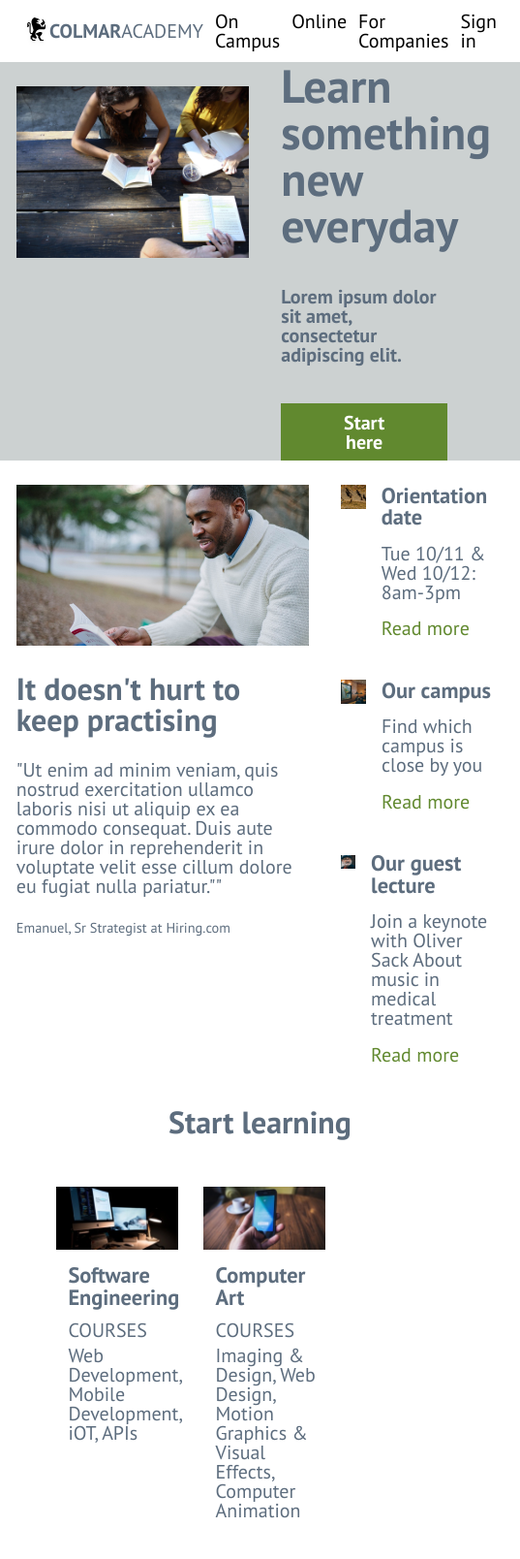
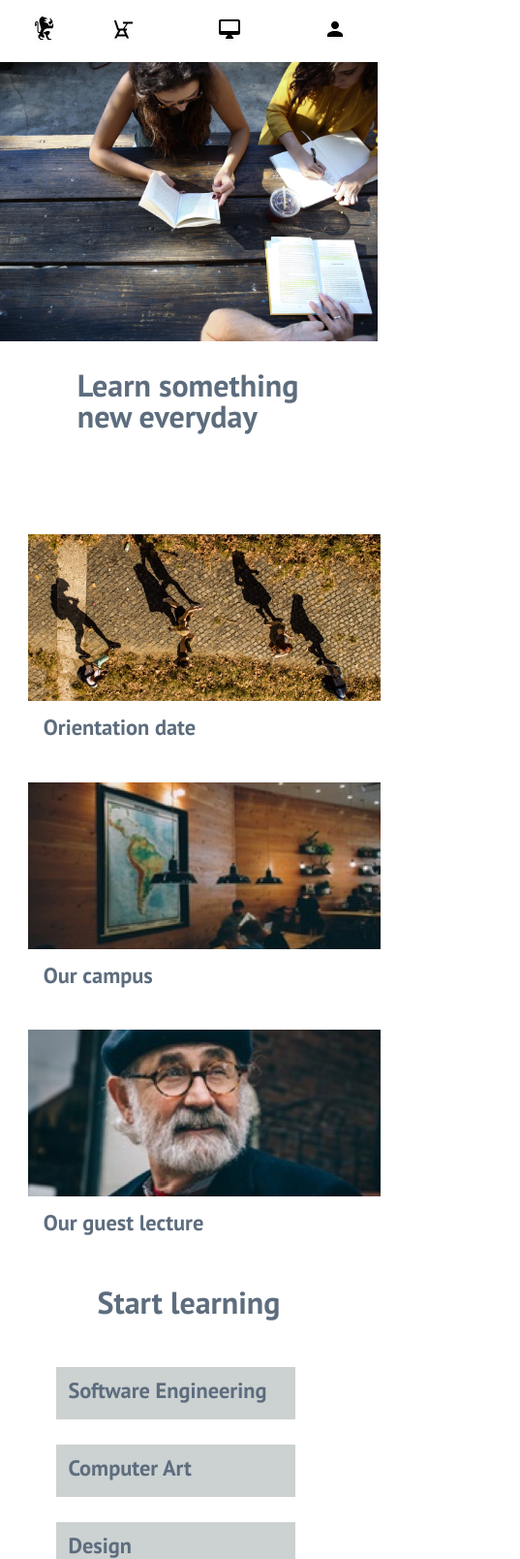
Before and after one commit to mshamara/ColmarAcademy, a plain HTML site: page index.html in a window 390 px wide. Shown: the top 1608 px of the page at 97% size, 537 px wide, since content can reach past the window. Drawn offline with Linux system fonts and the light colour scheme.

Commit message:
CSS almost finished

```diff
--- a/index.html
+++ b/index.html
@@ -14,10 +14,10 @@
       <!-- Header -->
       <div class="header">
         <div class="logo">
-          <img src="./media/images/ic-logo.svg" alt="Colmar Academy">
-          <p><span class="name">COLMAR</span>ACADEMY</p>
+          <a href="#"><img src="./media/images/ic-logo.svg" alt="Colmar Academy"></a>
+          <p><a href="#"><span class="name">COLMAR</span>ACADEMY</p></a>
         </div>
-        <nav>
+        <nav class="screen">
           <ul>
             <li><a href="#">On Campus</a></li>
             <li><a href="#">Online</a></li>
@@ -25,11 +25,15 @@
             <li><a href="#">Sign in</a></li>
           </ul>
         </nav>
+        <nav class="mobile">
+          <img src="./media/images/ic-on-campus.svg" alt="On campus">
+          <img src="./media/images/ic-online.svg" alt="Online">
+          <img src="./media/images/ic-login.svg" alt="Login">
       </div>
 
       <!-- Main Banner -->
       <div class="banner">
-        <div class="img-left">
+        <div class="img-left" id="learn">
           <img src="./media/images/banner.jpg" alt="Learn something new">
         </div>
         <div class="banner-content">
@@ -52,7 +56,8 @@
         <div class="right-column" id="info">
           <div class="info-box">
             <div class="info-img">
-              <img src="./media/images/information-orientation.jpg" alt="Orientation">
+              <img class="desktop-img" src="./media/images/information-orientation.jpg" alt="Orientation">
+              <img class="mobile-img" src="./media/images/information-orientation-mobile.jpg" alt="Orientation">
             </div>
             <div class="info-text">
               <h3>Orientation date</h3>
@@ -62,7 +67,8 @@
           </div>
           <div class="info-box">
             <div class="info-img">
-              <img src="./media/images/information-campus.jpg" alt="campus">
+              <img  class="desktop-img" src="./media/images/information-campus.jpg" alt="campus">
+              <img class="mobile-img" src="./media/images/information-campus-mobile.jpg" alt="campus">
             </div>
             <div class="info-text">
               <h3>Our campus</h3>
@@ -70,9 +76,10 @@
               <a href="#">Read more</a>
             </div>
           </div>
-          <div class="info-box">
+          <div class="info-box" id="guest">
             <div class="info-img">
-              <img src="./media/images/information-guest-lecture.jpg" alt="Guest lecture">
+              <img class="desktop-img" src="./media/images/information-guest-lecture.jpg" alt="Guest lecture">
+              <img class="mobile-img" src="./media/images/information-guest-lecture-mobile.jpg" alt="Guest lecture">
             </div>
             <div class="info-text">
               <h3>Our guest lecture</h3>
@@ -144,12 +151,13 @@
       </div>
       <div class="two-columns" id="exhibit">
         <div class="img-left" id="urban">
-          <video src="./media/videos/thesis.mp4" type="video/mp4" controls></video>
+          <video controls type="video/mp4">
+          <source src="./media/videos/thesis.mp4"></video>
           <h3>Reimagine urban</h3>
           <p>"Ut enim ad minim veniam, quis nostrud exercitation ullamco laboris nisi ut aliquip ex ea commodo consequat. Duis aute irure dolor in reprehenderit in voluptate velit esse cillum dolore eu fugiat nulla pariatur.""</p>
         </div>
-        <div class="right-column">
-          <div class="info-box">
+        <div class="right-column" id="exhibits">
+          <div class="info-box" id="fisma">
             <div class="info-img">
               <img src="./media/images/thesis-fisma.jpg" alt="Thesis">
             </div>
--- a/styles/style.css
+++ b/styles/style.css
@@ -43,7 +43,7 @@ h3 {
   display: flex;
   align-items: center;
   height: 50%;
-  margin-left: 24px;
+  margin-left: 2rem;
 }
 
 .name {
@@ -61,6 +61,33 @@ nav ul li {
 
 a:hover {
   color: #61892F;
+}
+
+.mobile {
+  display: none;
+}
+
+@media only screen and (max-width: 1000px) {
+
+  .mobile {
+    display: flex;
+    width: 75%;
+    justify-content: space-between;
+    padding-right: 2rem;
+  }
+
+  .screen {
+    display: none;
+  }
+
+  .logo p {
+    display: none;
+  }
+
+  .logo {
+    width: 25%;
+  }
+
 }
 
 /* Main banner styles */
@@ -83,13 +110,12 @@ a:hover {
   flex-direction: column;
   justify-content: center;
   width: 40%;
-  margin-left: 1.05rem;
-  margin-right: 2rem;
 }
 
 .banner-texts {
-  width: 80%;
-  font-weight: 700;
+  width: 70%;
+  font-weight: bold;
+  margin-left: 1.05rem;
 }
 
 .button {
@@ -100,6 +126,29 @@ a:hover {
   text-align: center;
 }
 
+@media only screen and (max-width: 1000px) {
+
+  .banner {
+    flex-direction: column;
+    background-color: #fff;
+  }
+
+  .img-left {
+    width: 100%;
+    margin: 0;
+  }
+
+  .banner-content {
+    width: 100%;
+    margin: 1.6rem 0.8rem;
+    align-items: center;
+  }
+
+  h1 {
+    font-size: 2rem;
+  }
+
+}
 
 /* Information area styles */
 #information {
@@ -113,11 +162,11 @@ a:hover {
 
 .right-column {
   width: 40%;
+  margin-top: 0.75rem;
 }
 
 .info-box {
   display: flex;
-  margin-top: 1.55rem;
   margin-right: 1rem;
   margin-left: 1.05rem;
 }
@@ -126,16 +175,22 @@ a:hover {
   width: 35%;
 }
 
+.mobile-img {
+  display: none;
+}
+
 .info-img img {
   width: 100%;
-  height: auto%;
+  height: auto;
+  padding: 1rem;
 }
 
 .info-text {
   display: flex;
   flex-direction: column;
   justify-content: center;
-  margin-left: 1rem;
+  margin-left: 2rem;
+  width: 65%;
 }
 
 .info-text p {
@@ -144,6 +199,41 @@ a:hover {
 
 .info-text a {
   color: #61892F;
+}
+
+#guest, #fisma {
+  background-color: #CCD1D1;
+}
+
+@media only screen and (max-width: 1000px) {
+
+  #practising {
+    display: none;
+  }
+
+  .desktop-img {
+    display: none;
+  }
+
+  .mobile-img {
+    display: block;
+  }
+
+  .info-box {
+    flex-direction: column;
+  }
+
+  .right-column, .info-img {
+    width: 100%;
+  }
+
+  .info-box {
+    margin: 0.8rem;
+  }
+
+  #guest {
+    background-color: #fff;
+  }
 }
 
 /* Courses styles */
@@ -182,6 +272,23 @@ a:hover {
   margin-bottom: 0.4rem;
 }
 
+@media only screen and (max-width: 1000px) {
+
+  .course-box img,p {
+    display: none;
+  }
+
+  .courses {
+    flex-direction: column;
+    flex-wrap: nowrap;
+  }
+
+  .course-box {
+    width: 90%;
+    background-color: #CCD1D1;
+  }
+}
+
 /* Thesis styles */
 .thesis h2 {
   text-align: center;
@@ -199,6 +306,17 @@ a:hover {
   margin-top: 1.2rem;
 }
 
+@media only screen and (max-width: 1000px) {
+
+  #urban h3,p {
+    display: none;
+  }
+
+  #exhibits {
+    display: none;
+  }
+
+}
 /* Footer styles */
 footer {
   font-size: 0.9rem;
@@ -211,3 +329,17 @@ footer {
 footer a {
   margin-left: 1rem;
 }
+
+@media only screen and (max-width: 1000px) {
+
+  footer {
+    background-color: #fff;
+  }
+
+  footer p {
+    display: block;
+  }
+
+  footer a {
+    display: none;
+  }
```
